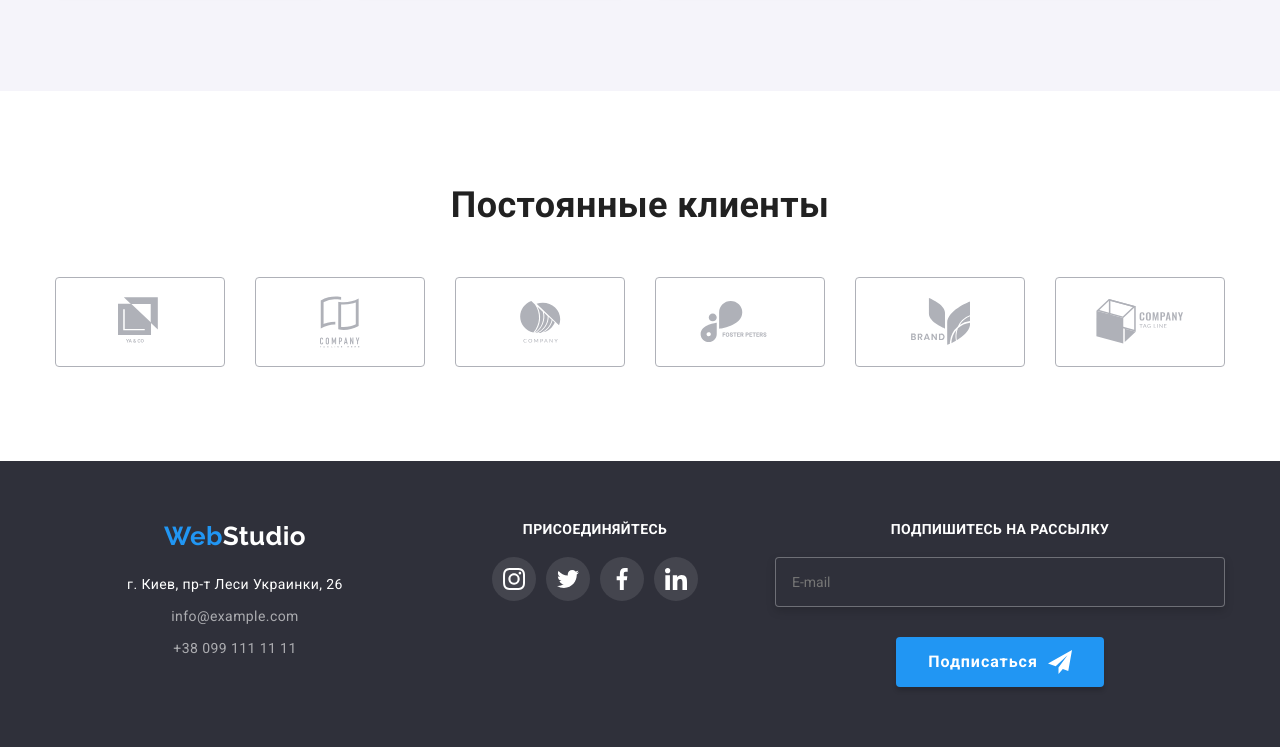
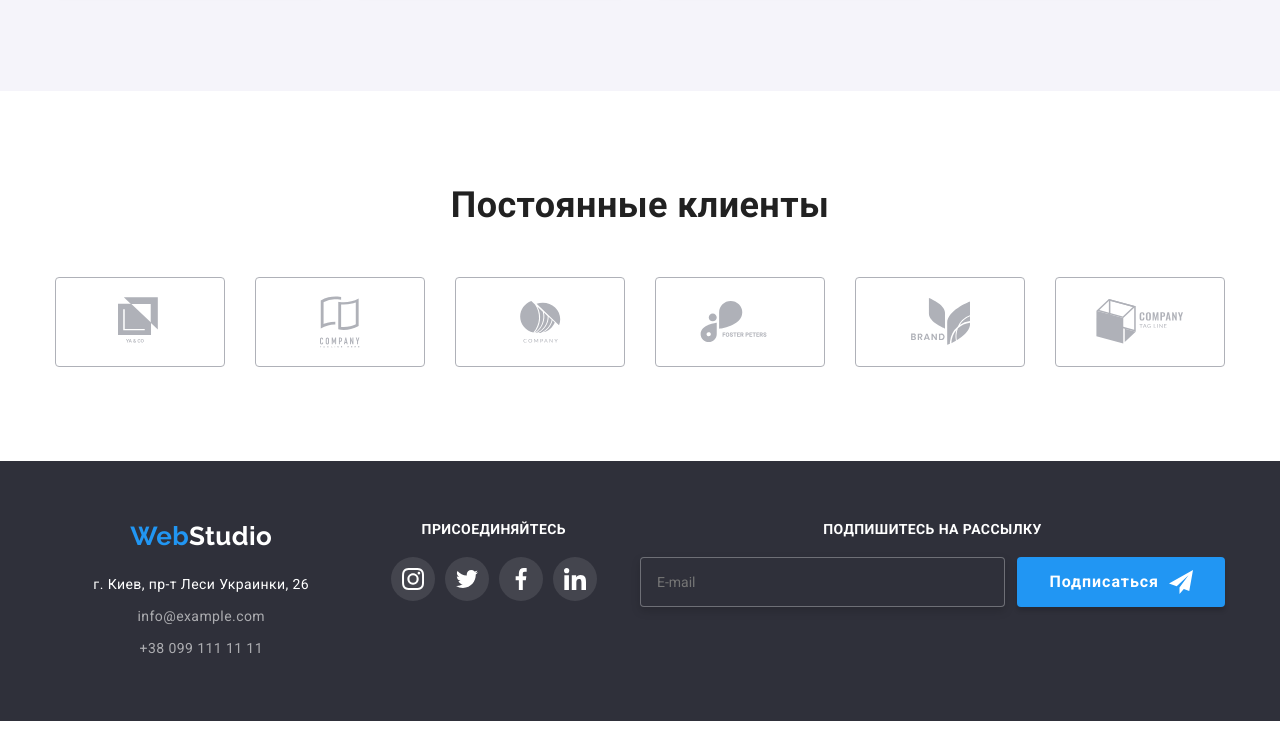
Before and after one commit to EvgeniyBoyko/goit-markup-hw-07, a plain HTML site: page index.html in a window 1280 px wide. Shown: the part 2160-2907 px from the top of the page. After the commit the page ends 2881 px from the top, so only its background shows below. Drawn offline with nearby package versions, Linux system fonts and the light colour scheme.

Commit message:
Сделал Футер

```diff
--- a/sass/components/_button.scss
+++ b/sass/components/_button.scss
@@ -25,3 +25,10 @@
   // margin-left: 12px;
   // margin-top: 0;
 }
+
+@media screen and (min-width: 1200px) {
+  .footer-btn {
+    margin-left: 12px;
+    margin-top: 0;
+  }
+}
--- a/sass/layout/studio/_footer.scss
+++ b/sass/layout/studio/_footer.scss
@@ -43,7 +43,6 @@
 
 .subscription-container {
   width: 100%;
-  max-width: 450px;
 }
 
 .subscription-form {
@@ -52,6 +51,7 @@
 
 .subscription-input {
   width: 100%;
+  max-width: 450px;
   height: 50px;
   padding-left: 16px;
 
@@ -79,7 +79,7 @@
 @media screen and (min-width: 768px) {
   .footer__box {
     display: flex;
-    justify-content: center;
+    justify-content: space-between;
     flex-wrap: wrap;
 
     flex-basis: calc((50% - 45px) / 2);
@@ -106,4 +106,8 @@
   .soshial-link-container {
     margin-bottom: 0;
   }
+
+  .subscription-form {
+    display: flex;
+  }
 }
```
Also changed, not shown: CSS/main.css, CSS/main.min.css, 2 other files.
